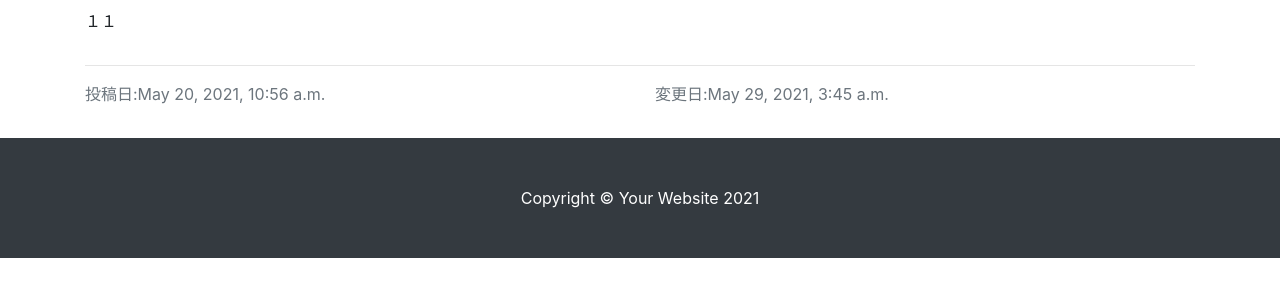
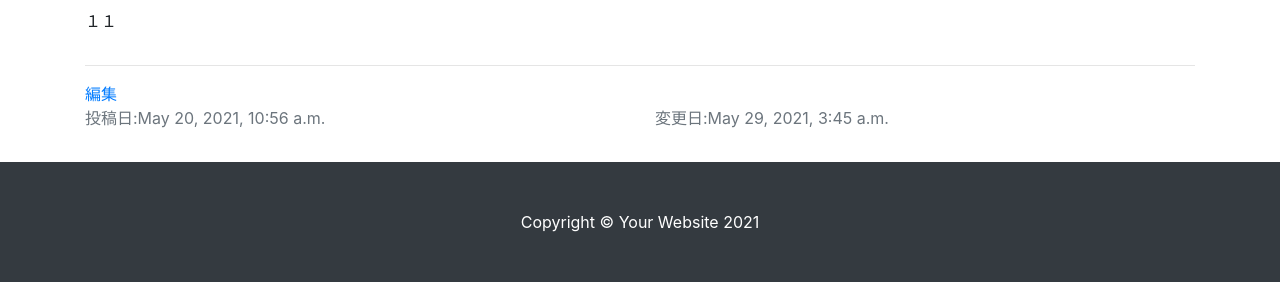
Before and after one commit to KoheiEto/recipe_post, a Django app: page /recipe/1 in a window 1280 px wide. Shown: the part 653-935 px from the top of the page. Before the commit the page ends 911 px from the top, so only its background shows below. Run offline with Django 3.2, Linux system fonts and the light colour scheme; data comes from the database, SQL or seed files in the repository; some libraries are stand-ins or nearby versions.

Commit message:
レシピ更新リンクを作成

```diff
--- a/recipe/templates/recipe/recipe_detail.html
+++ b/recipe/templates/recipe/recipe_detail.html
@@ -22,6 +22,12 @@
 
     </div>
     <hr>
+
+    <div class="row">
+      <div class="col">
+        <a href="{% url 'recipe-update' recipe.id %}">編集</a>
+      </div>
+    </div>
     <div class="row">
       <div class="col">
         <p class="text-muted">投稿日:{{ recipe.created }}</p>
```
